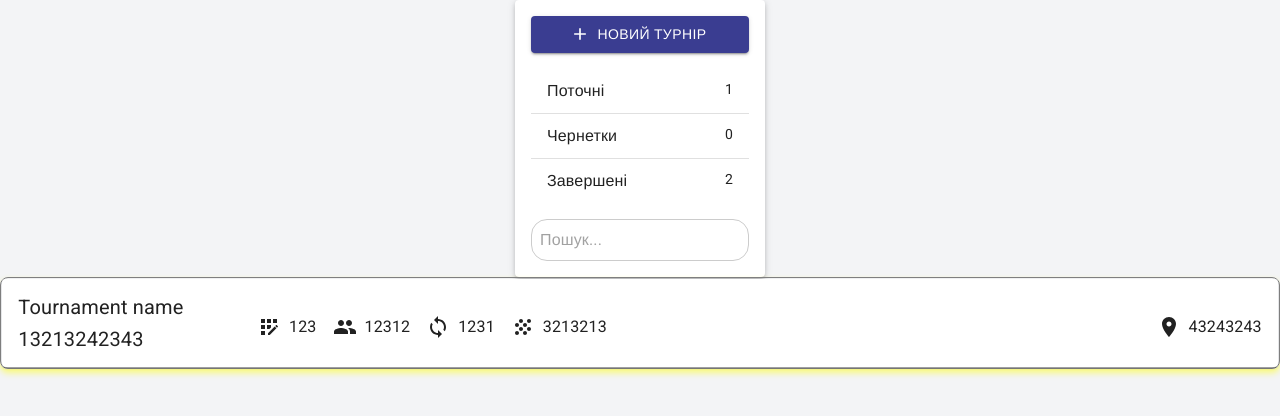
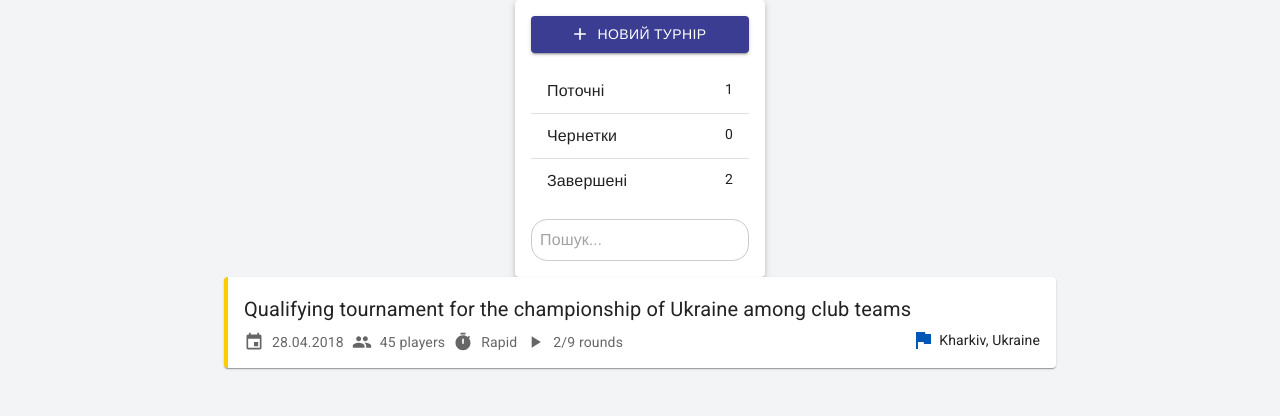
Before and after one commit to serhii-kaliuzhnyi-dev/pawn, a React (Vite) app: page /overview in a window 1280 px wide. Shown: the top 416 px of the page. Built offline with nearby package versions, Linux system fonts and the light colour scheme; a web font is replaced by a local one.

Commit message:
refactor tournament list item

```diff
--- a/electron.vite.config.ts
+++ b/electron.vite.config.ts
@@ -15,6 +15,11 @@ export default defineConfig({
         '@renderer': resolve('src/renderer/src')
       }
     },
+    optimizeDeps: {
+   include: [
+     "@mui/material/Box",
+   ],
+},
     plugins: [react()]
   }
 })
--- a/src/renderer/src/components/TournamentItem/TournamentItem.tsx
+++ b/src/renderer/src/components/TournamentItem/TournamentItem.tsx
@@ -1,80 +1,58 @@
-import { useState } from 'react';
-import { Box, Typography, Accordion, AccordionSummary, AccordionDetails } from '@mui/material';
-import AppRegistrationIcon from '@mui/icons-material/AppRegistration';
+import { Box, Typography, Tooltip } from '@mui/material';
+import EventIcon from '@mui/icons-material/Event';
 import GroupIcon from '@mui/icons-material/Group';
-import LoopIcon from '@mui/icons-material/Loop';
-import GrainIcon from '@mui/icons-material/Grain';
-import LocationOnIcon from '@mui/icons-material/LocationOn';
-import ExpandMoreIcon from '@mui/icons-material/ExpandMore';
-import { StyledSection, FlexContainer, IconTextBox } from './styled';
+import TimerIcon from '@mui/icons-material/Timer';
+import PlayArrowIcon from '@mui/icons-material/PlayArrow';
+import FlagIcon from '@mui/icons-material/Flag';
+import { DetailsBox, InfoBox, LocationBox, StyledPaper } from './styled';
 
-const TournamentItem = ({ date, count, status, ratio, location }) => {
-  const [expanded, setExpanded] = useState(false);
+type TournamentInfo = {
+  name: string;
+  location: string;
+  date: string;
+  timeType: string;
+  playerCount: number;
+  roundsPlayed: number;
+  totalRounds: number;
+  countryCode: string;
+};
 
-  const handleChange = () => {
-    setExpanded(!expanded);
-  };
+type TournamentListItemProps = {
+  tournamentInfo: TournamentInfo;
+};
 
+const TournamentListItem = ({ tournamentInfo }: TournamentListItemProps) => {
   return (
-    <StyledSection component="section">
-      <Accordion expanded={expanded} onChange={handleChange}>
-        <AccordionSummary
-          expandIcon={null}
-          aria-controls="panel-content"
-          id="panel-header"
-        >
-           <Typography variant="h6">
-            Tournament name 13213242343
+    <StyledPaper>
+      <InfoBox>
+        <Typography variant="h6" gutterBottom>
+          {tournamentInfo.name}
+        </Typography>
+        <DetailsBox>
+          <EventIcon fontSize="small" />
+          <Typography variant="body2">{tournamentInfo.date}</Typography>
+          <GroupIcon fontSize="small" />
+          <Typography variant="body2">{tournamentInfo.playerCount} players</Typography>
+          <TimerIcon fontSize="small" />
+          <Typography variant="body2">{tournamentInfo.timeType}</Typography>
+          <PlayArrowIcon fontSize="small" />
+          <Typography variant="body2">
+            {tournamentInfo.roundsPlayed}/{tournamentInfo.totalRounds} rounds
           </Typography>
-          <Box
-            sx={{
-              display: 'flex',
-              justifyContent: 'space-between',
-              alignItems: 'center',
-              width: '100%',
-              mt: 1
-            }}
-          >
-            <Box
-              sx={{
-                display: 'flex',
-                gap: 2
-              }}
-            >
-              {[
-                { Icon: AppRegistrationIcon, text: date },
-                { Icon: GroupIcon, text: count },
-                { Icon: LoopIcon, text: status },
-                { Icon: GrainIcon, text: ratio }
-              ].map(({ Icon, text }, index) => (
-                <IconTextBox key={index}>
-                  <Icon />
-                  <Typography variant="body1">{text}</Typography>
-                </IconTextBox>
-              ))}
-            </Box>
-            <Box
-              sx={{
-                display: 'flex',
-                alignItems: 'center',
-                gap: 1
-              }}
-            >
-              <LocationOnIcon />
-              <Typography variant="body1">{location}</Typography>
-            </Box>
+        </DetailsBox>
+      </InfoBox>
+      <LocationBox>
+        <Tooltip title={tournamentInfo.location}>
+          <Box sx={{ display: 'flex', alignItems: 'center' }}>
+            <FlagIcon sx={{ color: '#0057B7' }} />
+            <Typography variant="body2" sx={{ marginLeft: 0.5 }}>
+              {tournamentInfo.location}
+            </Typography>
           </Box>
-        </AccordionSummary>
-        <AccordionDetails>
-          <FlexContainer>
-            <Typography>
-              Lorem ipsum dolor sit amet consectetur adipisicing elit. Sint ab magni totam maiores ipsum mollitia ullam! In quaerat fuga aliquam?
-            </Typography>
-          </FlexContainer>
-        </AccordionDetails>
-      </Accordion>
-    </StyledSection>
+        </Tooltip>
+      </LocationBox>
+    </StyledPaper>
   );
 };
 
-export default TournamentItem;
+export default TournamentListItem;
--- a/src/renderer/src/components/TournamentItem/styled.ts
+++ b/src/renderer/src/components/TournamentItem/styled.ts
@@ -1,23 +1,30 @@
-import { styled } from '@mui/material/styles';
-import { Box } from '@mui/material';
+import { Box, Paper, styled } from "@mui/material";
 
-export const StyledSection = styled(Box)({
-  border: '1px solid grey',
-  borderRadius: '8px',
-  boxShadow: '0 4px 6px rgba(255, 255, 0, 0.5)',
-  color: 'black',
-  width: '100%',
-  padding: 1.3,
+export const StyledPaper = styled(Paper)(({ theme }) => ({
+  padding: theme.spacing(2),
+  display: 'flex',
+  alignItems: 'end',
+  borderLeft: '4px solid #FFCC00',
+  transition: 'transform 0.2s ease-in-out',
+  cursor: 'pointer',
+  '&:hover': {
+    transform: 'scale(1.02)',
+  },
+}));
+
+export const InfoBox = styled(Box)({
+  flex: 1,
 });
 
-export const FlexContainer = styled(Box)({
-  display: 'flex',
-  justifyContent: 'space-between',
-  alignItems: 'center',
-});
-
-export const IconTextBox = styled(Box)({
+export const DetailsBox = styled(Box)(({ theme }) => ({
   display: 'flex',
   alignItems: 'center',
-  gap: '8px',
-});
+  gap: theme.spacing(1),
+  color: theme.palette.text.secondary,
+}));
+
+export const LocationBox = styled(Box)(({ theme }) => ({
+  display: 'flex',
+  alignItems: 'center',
+  gap: theme.spacing(1),
+}));
--- a/src/renderer/src/main.tsx
+++ b/src/renderer/src/main.tsx
@@ -22,14 +22,16 @@ const root = createRoot(container)
 
 root.render(
   <StrictMode>
+            <ThemeProvider theme={muiTheme}>
+
     <Provider store={store}>
       <BrowserRouter>
-        <ThemeProvider theme={muiTheme}>
           <I18nextProvider i18n={i18n}>
             <App />
           </I18nextProvider>
-        </ThemeProvider>
       </BrowserRouter>
     </Provider>
+            </ThemeProvider>
+
   </StrictMode>
 )
--- a/src/renderer/src/pages/Overview/Overview.tsx
+++ b/src/renderer/src/pages/Overview/Overview.tsx
@@ -1,11 +1,22 @@
-import TournamentItem from '@renderer/components/TournamentItem/TournamentItem'
 import TournamentSidebar from '../../components/TournamentSidebar/TournamentSidebar'
+import TournamentListItem from '@renderer/components/TournamentItem/TournamentItem'
 
 export const OverviewPage = () => {
+  const tournamentInfo = {
+    name: "Qualifying tournament for the championship of Ukraine among club teams",
+    location: "Kharkiv, Ukraine",
+    date: "28.04.2018",
+    timeType: "Rapid",
+    playerCount: 45,
+    roundsPlayed: 2,
+    totalRounds: 9,
+    countryCode: "UA",
+  };
+
   return (
     <>
       <TournamentSidebar />
-      <TournamentItem date={123} count={12312} status={1231} ratio={3213213} location={43243243} />
+      <TournamentListItem tournamentInfo={tournamentInfo}/>
     </>
   )
 }
```
